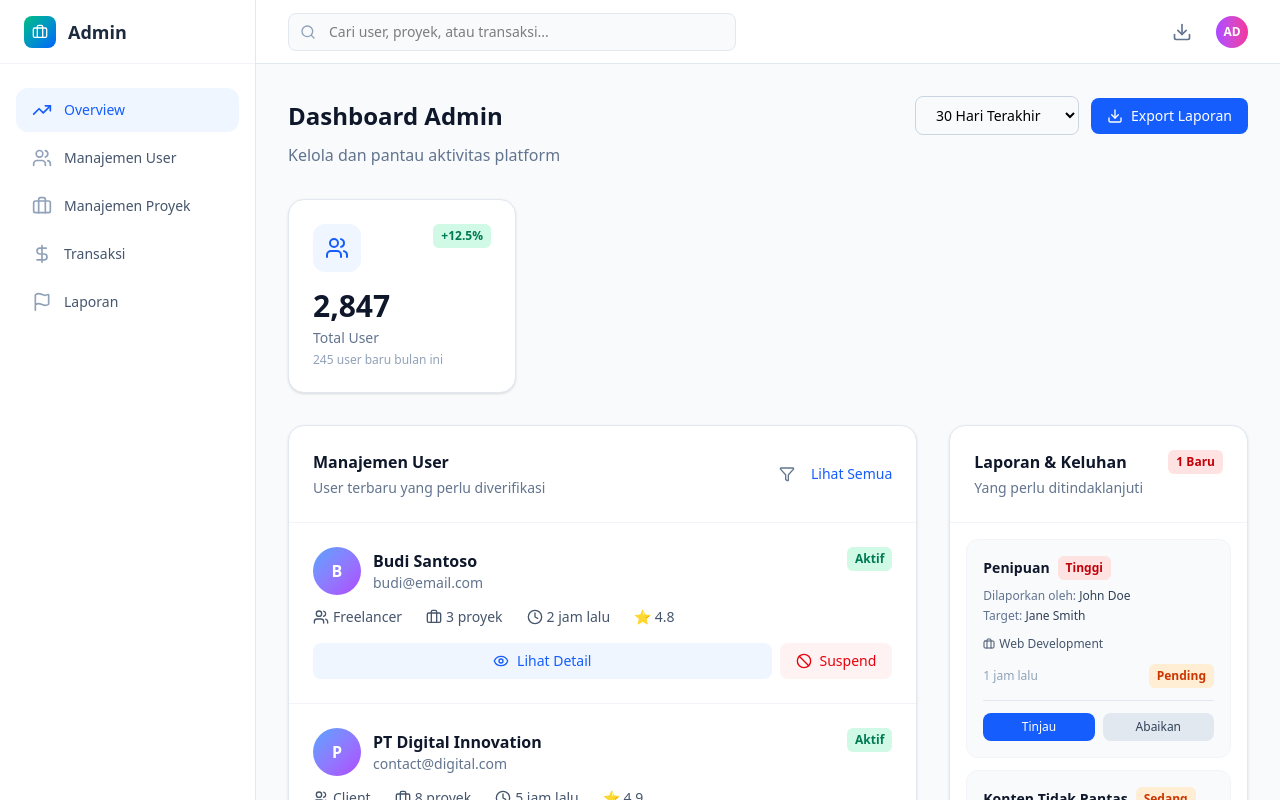
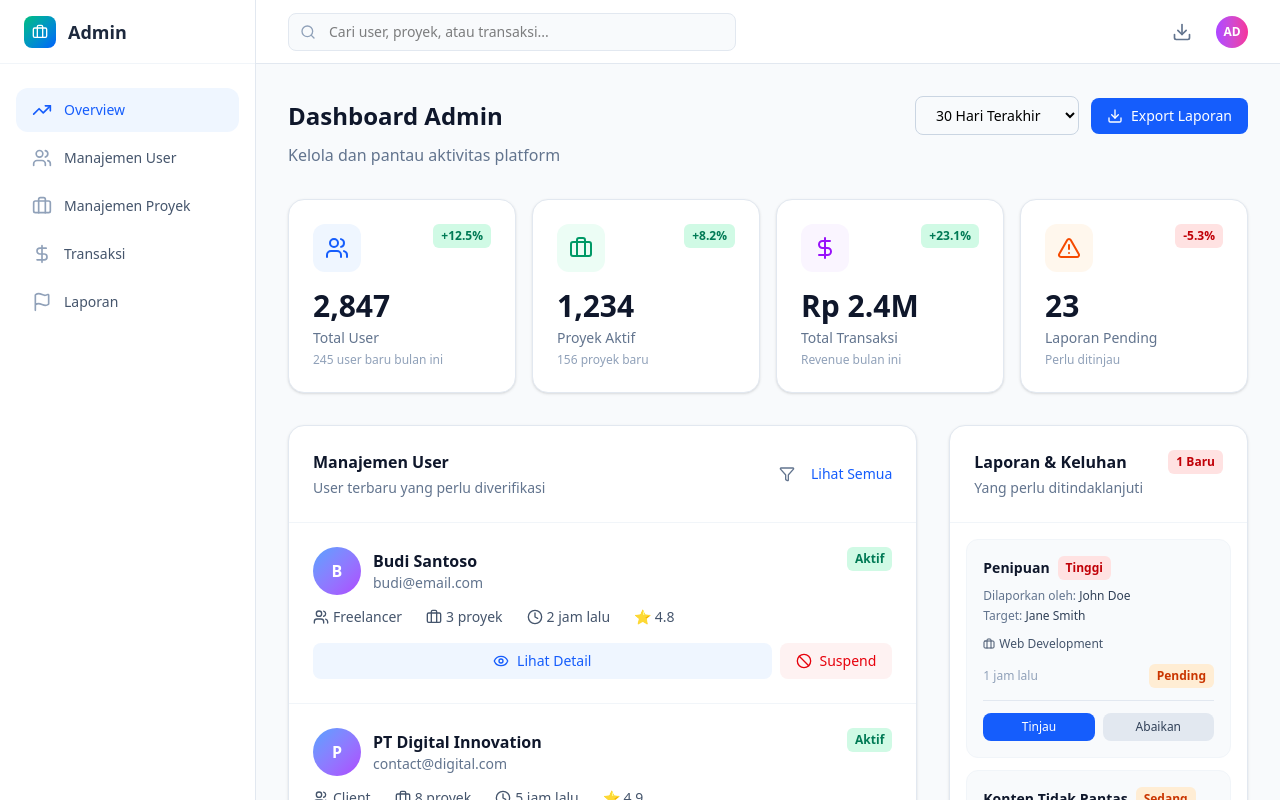
Before and after one commit to KodingMulu/SkillLink, a Next.js app in the folder web/: page /dashboard/admin in a window 1280 px wide. Shown: the top 800 px of the page. Built offline with nearby package versions, Linux system fonts and the light colour scheme.

Commit message:
update:statistik

```diff
--- a/web/src/app/dashboard/admin/page.tsx
+++ b/web/src/app/dashboard/admin/page.tsx
@@ -94,7 +94,36 @@ export default function AdminDashboard() {
       bg: "bg-blue-50",
       detail: "245 user baru bulan ini"
     },
-
+    {
+      label: "Proyek Aktif",
+      value: "1,234",
+      change: "+8.2%",
+      trend: "up",
+      icon: Briefcase,
+      color: "text-emerald-600",
+      bg: "bg-emerald-50",
+      detail: "156 proyek baru"
+    },
+    {
+      label: "Total Transaksi",
+      value: "Rp 2.4M",
+      change: "+23.1%",
+      trend: "up",
+      icon: DollarSign,
+      color: "text-purple-600",
+      bg: "bg-purple-50",
+      detail: "Revenue bulan ini"
+    },
+    {
+      label: "Laporan Pending",
+      value: "23",
+      change: "-5.3%",
+      trend: "down",
+      icon: AlertTriangle,
+      color: "text-orange-600",
+      bg: "bg-orange-50",
+      detail: "Perlu ditinjau"
+    },
   ];
 
   const recentUsers: Array<{
```
